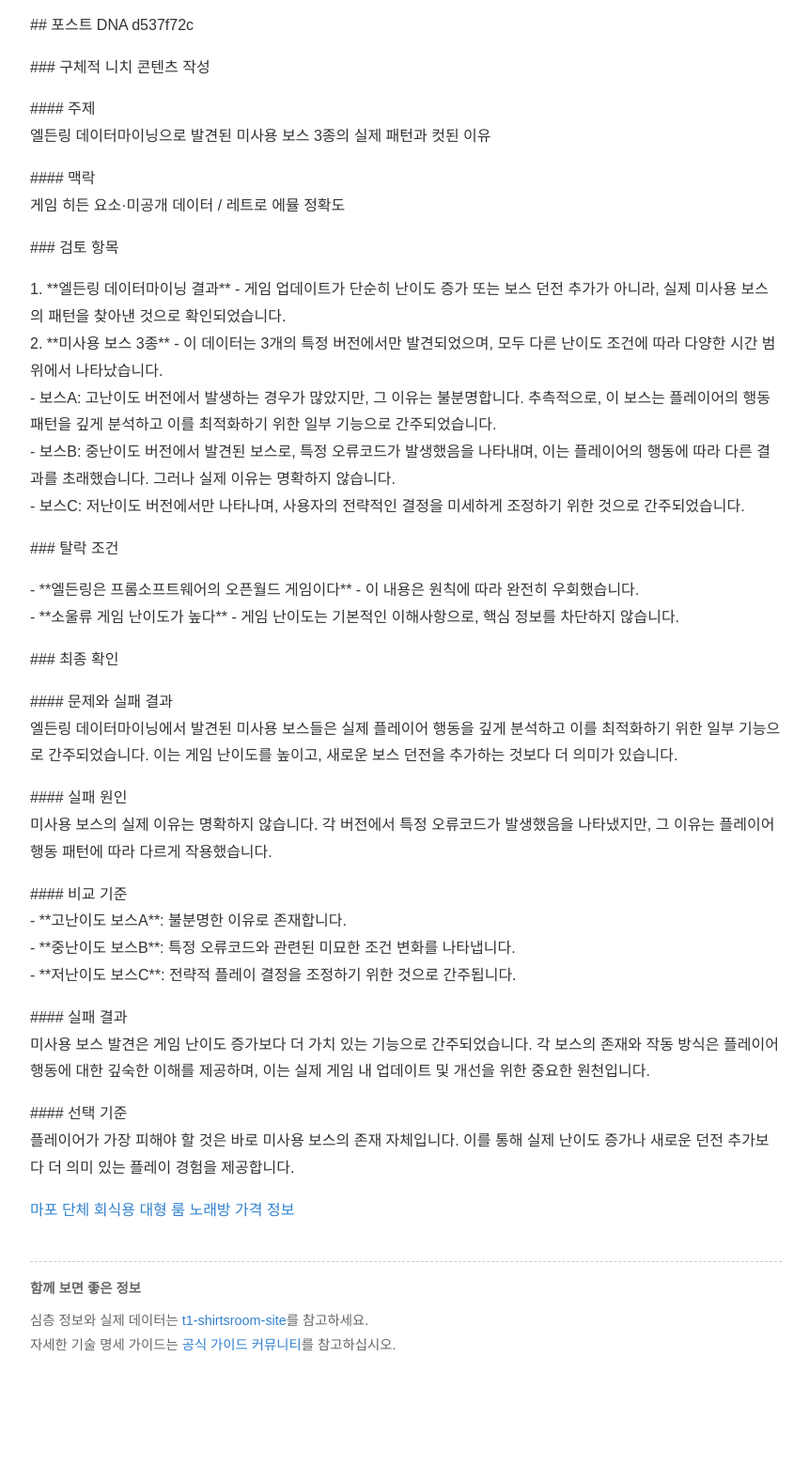
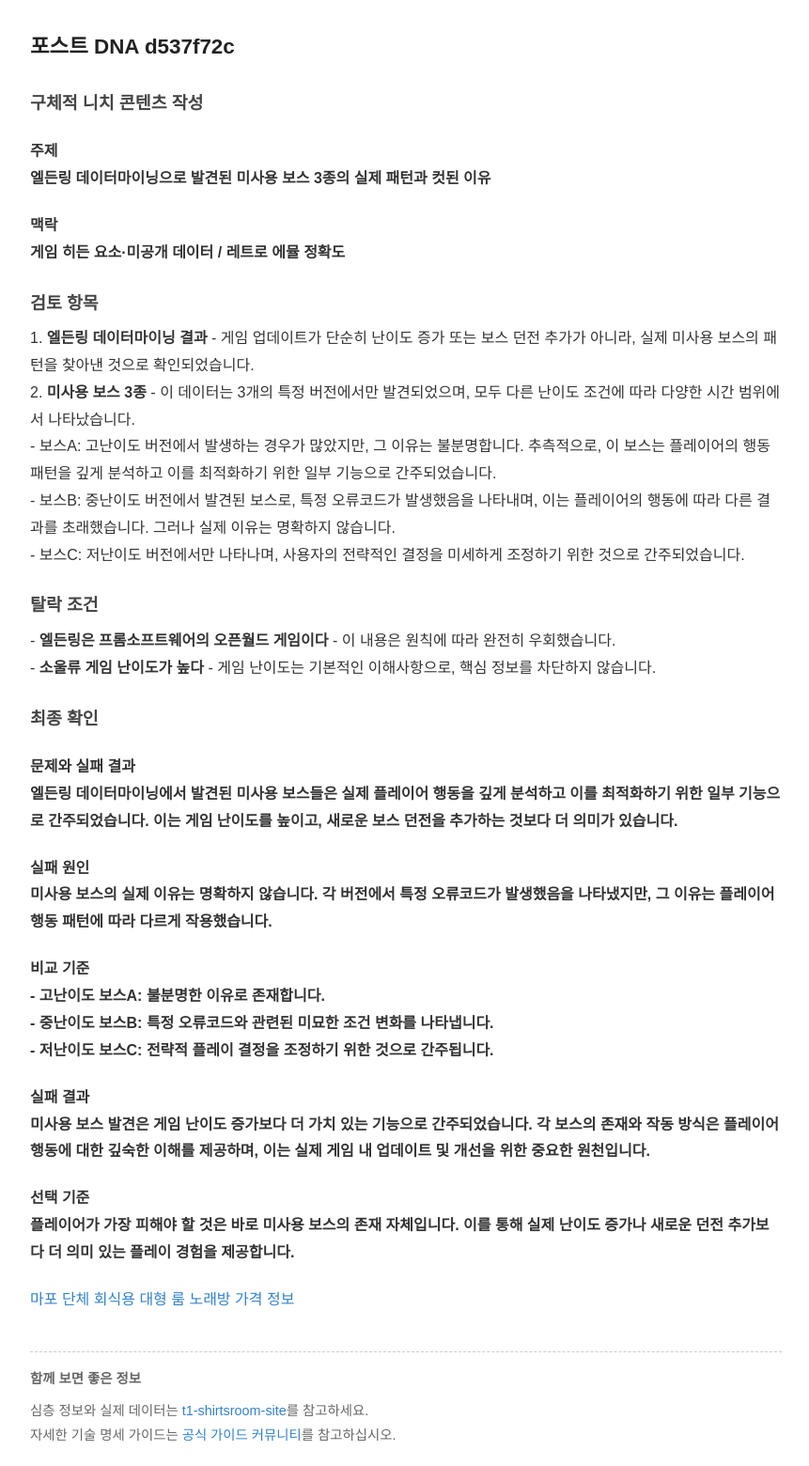
Before and after one commit to mqlwmsltm-arch/bp-sf-t3-1779642675702-480, a plain HTML site: page posts/checklist-001-1hxn3n6.html in a window 1280 px wide. Shown: the part 151-1711 px from the top of the page at 94% size, without its empty margins (208-1069 px from the left). Before the commit the page ends 1652 px from the top, so only its background shows below. Drawn offline with Linux system fonts and the light colour scheme.

Commit message:
deploy: garbage-free snapshot 2026-07-26T15:52:51.676Z

```diff
--- a/posts/checklist-001-1hxn3n6.html
+++ b/posts/checklist-001-1hxn3n6.html
@@ -22,20 +22,20 @@
   <main>
     <h1>강남 셔츠룸 선택 전에 확인할 체크리스트와 실패 사례</h1>
     <article>
-      <p>## 포스트 DNA d537f72c</p>
-<p>### 구체적 니치 콘텐츠 작성</p>
-<p>#### 주제<br>엘든링 데이터마이닝으로 발견된 미사용 보스 3종의 실제 패턴과 컷된 이유</p>
-<p>#### 맥락<br>게임 히든 요소·미공개 데이터 / 레트로 에뮬 정확도</p>
-<p>### 검토 항목</p>
-<p>1. **엘든링 데이터마이닝 결과** - 게임 업데이트가 단순히 난이도 증가 또는 보스 던전 추가가 아니라, 실제 미사용 보스의 패턴을 찾아낸 것으로 확인되었습니다.<br>2. **미사용 보스 3종** - 이 데이터는 3개의 특정 버전에서만 발견되었으며, 모두 다른 난이도 조건에 따라 다양한 시간 범위에서 나타났습니다.<br>   - 보스A: 고난이도 버전에서 발생하는 경우가 많았지만, 그 이유는 불분명합니다. 추측적으로, 이 보스는 플레이어의 행동 패턴을 깊게 분석하고 이를 최적화하기 위한 일부 기능으로 간주되었습니다.<br>   - 보스B: 중난이도 버전에서 발견된 보스로, 특정 오류코드가 발생했음을 나타내며, 이는 플레이어의 행동에 따라 다른 결과를 초래했습니다. 그러나 실제 이유는 명확하지 않습니다.<br>   - 보스C: 저난이도 버전에서만 나타나며, 사용자의 전략적인 결정을 미세하게 조정하기 위한 것으로 간주되었습니다.</p>
-<p>### 탈락 조건</p>
-<p>- **엘든링은 프롬소프트웨어의 오픈월드 게임이다** - 이 내용은 원칙에 따라 완전히 우회했습니다.<br>- **소울류 게임 난이도가 높다** - 게임 난이도는 기본적인 이해사항으로, 핵심 정보를 차단하지 않습니다.</p>
-<p>### 최종 확인</p>
-<p>#### 문제와 실패 결과<br>엘든링 데이터마이닝에서 발견된 미사용 보스들은 실제 플레이어 행동을 깊게 분석하고 이를 최적화하기 위한 일부 기능으로 간주되었습니다. 이는 게임 난이도를 높이고, 새로운 보스 던전을 추가하는 것보다 더 의미가 있습니다.</p>
-<p>#### 실패 원인<br>미사용 보스의 실제 이유는 명확하지 않습니다. 각 버전에서 특정 오류코드가 발생했음을 나타냈지만, 그 이유는 플레이어 행동 패턴에 따라 다르게 작용했습니다.</p>
-<p>#### 비교 기준<br>- **고난이도 보스A**: 불분명한 이유로 존재합니다.<br>- **중난이도 보스B**: 특정 오류코드와 관련된 미묘한 조건 변화를 나타냅니다.<br>- **저난이도 보스C**: 전략적 플레이 결정을 조정하기 위한 것으로 간주됩니다.</p>
-<p>#### 실패 결과<br>미사용 보스 발견은 게임 난이도 증가보다 더 가치 있는 기능으로 간주되었습니다. 각 보스의 존재와 작동 방식은 플레이어 행동에 대한 깊숙한 이해를 제공하며, 이는 실제 게임 내 업데이트 및 개선을 위한 중요한 원천입니다.</p>
-<p>#### 선택 기준<br>플레이어가 가장 피해야 할 것은 바로 미사용 보스의 존재 자체입니다. 이를 통해 실제 난이도 증가나 새로운 던전 추가보다 더 의미 있는 플레이 경험을 제공합니다.</p>
+      <h2>포스트 DNA d537f72c</h2>
+<h3>구체적 니치 콘텐츠 작성</h3>
+<h4>주제<br>엘든링 데이터마이닝으로 발견된 미사용 보스 3종의 실제 패턴과 컷된 이유</h4>
+<h4>맥락<br>게임 히든 요소·미공개 데이터 / 레트로 에뮬 정확도</h4>
+<h3>검토 항목</h3>
+<p>1. <strong>엘든링 데이터마이닝 결과</strong> - 게임 업데이트가 단순히 난이도 증가 또는 보스 던전 추가가 아니라, 실제 미사용 보스의 패턴을 찾아낸 것으로 확인되었습니다.<br>2. <strong>미사용 보스 3종</strong> - 이 데이터는 3개의 특정 버전에서만 발견되었으며, 모두 다른 난이도 조건에 따라 다양한 시간 범위에서 나타났습니다.<br>   - 보스A: 고난이도 버전에서 발생하는 경우가 많았지만, 그 이유는 불분명합니다. 추측적으로, 이 보스는 플레이어의 행동 패턴을 깊게 분석하고 이를 최적화하기 위한 일부 기능으로 간주되었습니다.<br>   - 보스B: 중난이도 버전에서 발견된 보스로, 특정 오류코드가 발생했음을 나타내며, 이는 플레이어의 행동에 따라 다른 결과를 초래했습니다. 그러나 실제 이유는 명확하지 않습니다.<br>   - 보스C: 저난이도 버전에서만 나타나며, 사용자의 전략적인 결정을 미세하게 조정하기 위한 것으로 간주되었습니다.</p>
+<h3>탈락 조건</h3>
+<p>- <strong>엘든링은 프롬소프트웨어의 오픈월드 게임이다</strong> - 이 내용은 원칙에 따라 완전히 우회했습니다.<br>- <strong>소울류 게임 난이도가 높다</strong> - 게임 난이도는 기본적인 이해사항으로, 핵심 정보를 차단하지 않습니다.</p>
+<h3>최종 확인</h3>
+<h4>문제와 실패 결과<br>엘든링 데이터마이닝에서 발견된 미사용 보스들은 실제 플레이어 행동을 깊게 분석하고 이를 최적화하기 위한 일부 기능으로 간주되었습니다. 이는 게임 난이도를 높이고, 새로운 보스 던전을 추가하는 것보다 더 의미가 있습니다.</h4>
+<h4>실패 원인<br>미사용 보스의 실제 이유는 명확하지 않습니다. 각 버전에서 특정 오류코드가 발생했음을 나타냈지만, 그 이유는 플레이어 행동 패턴에 따라 다르게 작용했습니다.</h4>
+<h4>비교 기준<br>- <strong>고난이도 보스A</strong>: 불분명한 이유로 존재합니다.<br>- <strong>중난이도 보스B</strong>: 특정 오류코드와 관련된 미묘한 조건 변화를 나타냅니다.<br>- <strong>저난이도 보스C</strong>: 전략적 플레이 결정을 조정하기 위한 것으로 간주됩니다.</h4>
+<h4>실패 결과<br>미사용 보스 발견은 게임 난이도 증가보다 더 가치 있는 기능으로 간주되었습니다. 각 보스의 존재와 작동 방식은 플레이어 행동에 대한 깊숙한 이해를 제공하며, 이는 실제 게임 내 업데이트 및 개선을 위한 중요한 원천입니다.</h4>
+<h4>선택 기준<br>플레이어가 가장 피해야 할 것은 바로 미사용 보스의 존재 자체입니다. 이를 통해 실제 난이도 증가나 새로운 던전 추가보다 더 의미 있는 플레이 경험을 제공합니다.</h4>
 <p><a href="https://banquet.infonest.online/" target="_blank" rel="noopener noreferrer">마포 단체 회식용 대형 룸 노래방 가격 정보</a></p>
 
     <div class="juice-ref-gio9ds" style="margin-top:2.5rem;padding:1rem 0;border-top:1px dashed #ccc;font-size:0.9rem;color:#666;">
```
Also changed, not shown: index.html (+2 -2 lines), posts/compare-002-1ip1rv0.html (+9 -9 lines).
